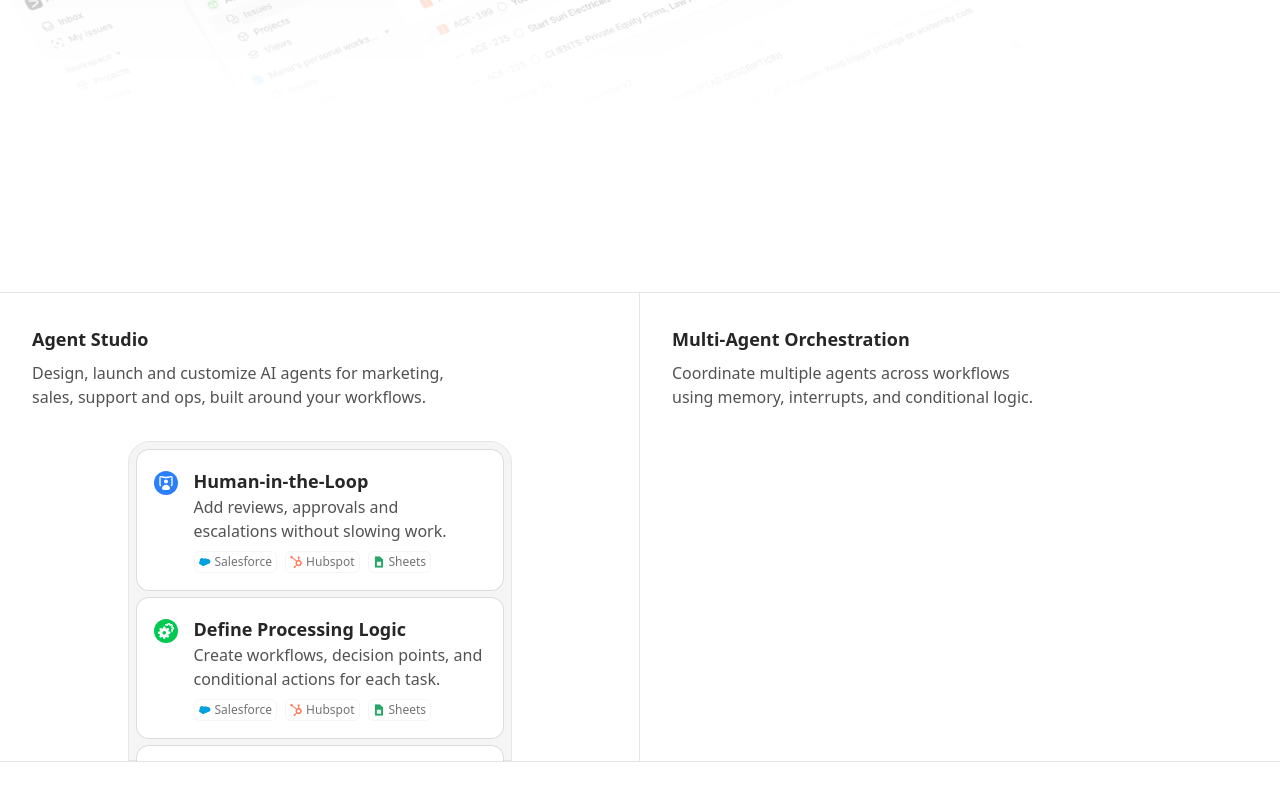
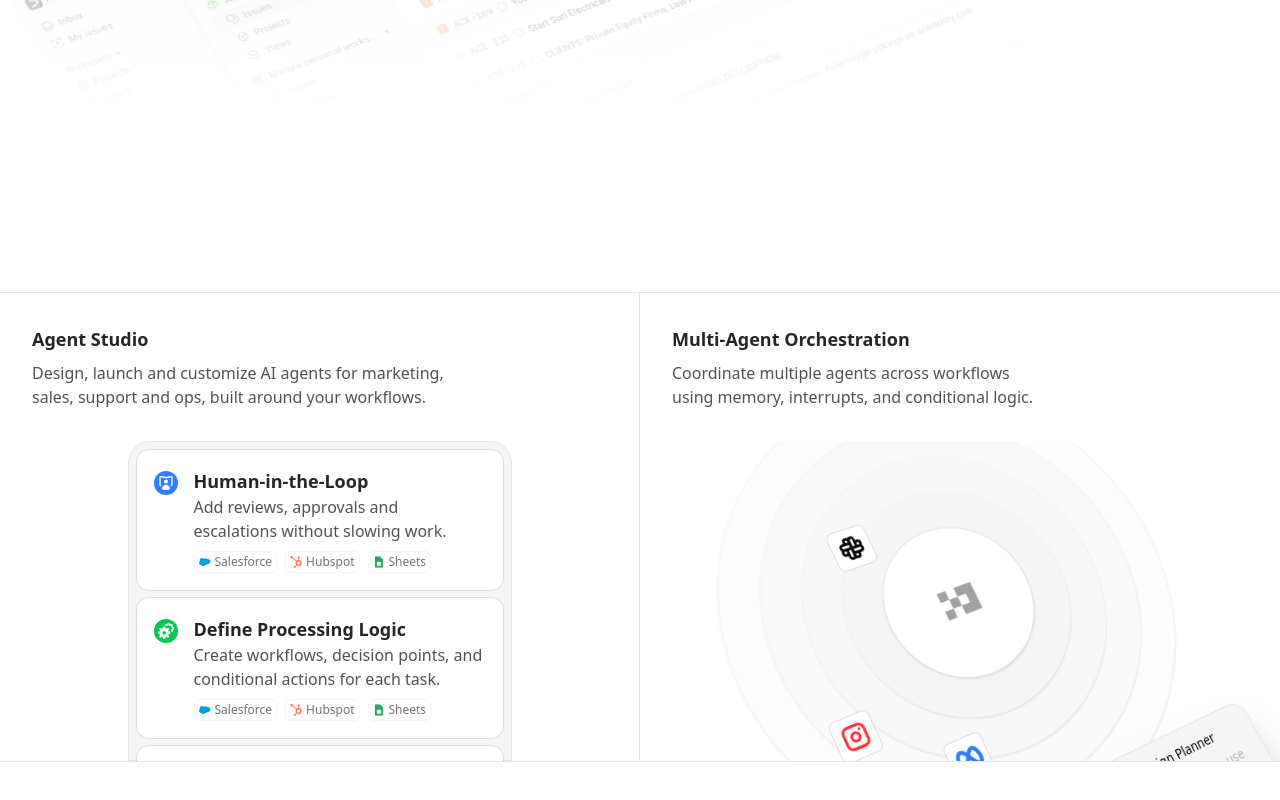
Before and after one commit to igmoni/linear-clone, a Next.js app: page / in a window 1280 px wide. Shown: the part 2993-3793 px from the top of the page. Built offline with nearby package versions, Linux system fonts and the light colour scheme.

Commit message:
video 1 completed dude

```diff
--- a/src/app/globals.css
+++ b/src/app/globals.css
@@ -133,6 +133,16 @@
 
    --shadow-brand: var(--brand-shadow, 0 0 #0000);
 
+   --animate-orbit: orbit var(--orbit-duration) linear infinite;
+
+   @keyframes orbit {
+    0% {
+      transform: rotate(0deg) translate(var(--translate-position)) rotate(0deg);
+    }
+    100% {
+      transform: rotate(360deg)  translate(var(--translate-position)) rotate(-360deg);
+    }
+   }
  }
 
  @layer base {
--- a/src/components/features-secondary/Index.js
+++ b/src/components/features-secondary/Index.js
@@ -3,17 +3,16 @@ import React from "react";
 import { Container } from "../Container";
 import { cn } from "@/lib/utils";
 import { SkeletonOne } from "./skeletons/First";
+import { SkeletonTwo } from "./skeletons/Second";
 
 const FeaturesSection = () => {
   return (
     <section className="relative overflow-hidden pt-10 md:pt-20 lg:pt-32">
       <Container>
         <div className="grid grid-cols-1 divide-y border-y border-neutral-200 md:grid-cols-2 md:divide-x md:divide-y-0 dark:divide-neutral-800 dark:border-neutral-800">
-
           {/* Left Card */}
           <div className="relative flex flex-col">
             <CardContent>
-
               <h2 className="text-lg font-bold text-neutral-800 dark:text-neutral-200">
                 Agent Studio
               </h2>
@@ -27,13 +26,11 @@ const FeaturesSection = () => {
             <CardSkeleton className={"flex-1"}>
               <SkeletonOne />
             </CardSkeleton>
-
           </div>
 
           {/* Right Card */}
-          <div className="relative flex flex-col ">
+          <div className="relative flex flex-col">
             <CardContent>
-
               <h2 className="text-lg font-bold text-neutral-800 dark:text-neutral-200">
                 Multi-Agent Orchestration
               </h2>
@@ -47,9 +44,9 @@ const FeaturesSection = () => {
             <div className="flex-1" />
 
             <CardSkeleton>
+              <SkeletonTwo />
             </CardSkeleton>
           </div>
-
         </div>
       </Container>
     </section>
@@ -58,30 +55,13 @@ const FeaturesSection = () => {
 
 export { FeaturesSection };
 
-
-
-
-
 /* -------------------- Skeletons -------------------- */
 
 
 
-
-
-const SkeletonTwo = () => {
-  return (
-    <div className="h-40 w-full rounded-xl bg-neutral-300 dark:bg-neutral-700" />
-  );
+const CardContent = ({ children }) => {
+  return <div className="p-4 md:p-8">{children}</div>;
 };
-
-
-
-const CardContent = ({children}) => {
-  return (
-    <div className="p-4 md:p-8">{children}</div>
-  )
-}
-
 
 const CardDescription = ({ children }) => {
   return (
@@ -91,15 +71,12 @@ const CardDescription = ({ children }) => {
   );
 };
 
-const CardSkeleton = ({
-  className,
-  children,
-}) => {
+const CardSkeleton = ({ className, children }) => {
   return (
     <div
       className={cn(
-        "relative h-80 sm:h-60 overflow-hidden flex flex-col md:h-80 perspective-distant",
-        className
+        "relative flex h-80 flex-col overflow-hidden perspective-distant sm:h-60 md:h-80",
+        className,
       )}
     >
       {children}
--- /dev/null
+++ b/src/components/features-secondary/skeletons/Second.js
@@ -0,0 +1,101 @@
+import { InstagramIcon, MetaIcon, SheetsIcon, SlackIcon } from "@/icons/FileIcon";
+import { cn } from "@/lib/utils";
+import { LogoIcon } from "@/svgs/Logo";
+import { IconCircleDashedCheck } from "@tabler/icons-react";
+import React from "react";
+
+const SkeletonTwo = () => {
+  return (
+    <div className="absolute inset-x-0 flex h-full w-full flex-1 items-center justify-center gap-2 p-2"
+    style={{
+        transform: "rotateY(20deg) rotateX(20deg) rotateZ(-20deg)"
+    }}
+    >
+      <Circle className="flex items-center justify-center border-neutral-200 shadow-sm">
+        <LogoIcon className={"size-10 text-neutral-400"} />
+
+        <RevolvingCard>
+          <SlackIcon className="size-8" />
+        </RevolvingCard>
+
+        <RevolvingCard className="[--orbit-duration:20s] [--translate-position:160px]">
+          <MetaIcon className="size-8" />
+        </RevolvingCard>
+
+        <RevolvingCard className="[--orbit-duration:15s] [--translate-position:180px]">
+          <InstagramIcon className="size-8 text-red-500" />
+        </RevolvingCard>
+
+        <RevolvingCard className="[--orbit-duration:25s] [--translate-position:220px]">
+          <SheetsIcon className="size-8 " />
+        </RevolvingCard>
+
+        <RevolvingCard
+          className={
+            "size-auto w-60 bg-transparent shadow-none ring-0 [--orbit-duration:30s] [--translate-position:250px]"
+          }
+        >
+          <SkeletonCard
+            className={"absolute bottom-0 left-12 z-30 max-w-[90%]"}
+            icon={<IconCircleDashedCheck className="size-4" />}
+            title={"Campaign Planner"}
+            desc="Creates clear, ready-to-use campaign briefs using product info."
+          />
+        </RevolvingCard>
+      </Circle>
+      <Circle className="relative z-9 size-60 border-neutral-100 bg-neutral-100/80 shadow"></Circle>
+      <Circle className="z-8 size-80 border-neutral-100 bg-neutral-100/60 shadow"></Circle>
+      <Circle className="z-7 size-100 border-neutral-100 bg-neutral-100/40 shadow"></Circle>
+      <Circle className="z-6 size-120 border-neutral-100 bg-neutral-100/20 shadow"></Circle>
+    </div>
+  );
+};
+
+export { SkeletonTwo };
+
+const RevolvingCard = ({ className, children }) => {
+  return (
+    <div
+      className={cn(
+        "animate-orbit absolute inset-0 m-auto flex size-10 items-center justify-center rounded-sm border border-transparent bg-white ring-1 shadow-black/10 ring-black/10 [--orbit-duration:10s] [--translate-position:120px]",
+        className,
+      )}
+    >
+      {children}
+    </div>
+  );
+};
+const SkeletonCard = ({ icon, title, desc, badge, className }) => {
+  return (
+    <div
+      className={cn(
+        "mx-auto my-auto h-fit w-full max-w-[85%] rounded-2xl border border-neutral-200 bg-neutral-100 p-3 shadow-2xl dark:border-neutral-700 dark:bg-neutral-900",
+        className,
+      )}
+    >
+      <div className="flex items-center gap-3">
+        {icon}
+        <p className="text-sm font-normal text-black dark:text-white">
+          {title}
+        </p>
+        {badge}
+      </div>
+      <p className="mt-2 text-sm font-normal text-neutral-400/80 dark:text-neutral-400">
+        {desc}
+      </p>
+    </div>
+  );
+};
+
+const Circle = ({ className, children }) => {
+  return (
+    <div
+      className={cn(
+        "absolute inset-0 z-10 m-auto size-40 rounded-full border border-transparent bg-white",
+        className,
+      )}
+    >
+      {children}
+    </div>
+  );
+};
--- a/src/components/features/skeletons/Second.js
+++ b/src/components/features/skeletons/Second.js
@@ -67,13 +67,13 @@ const Second = () => {
 
 export { Second };
 
-const GradientHr = () => {
+export const GradientHr = () => {
   return(
     <div className="h-px w-full bg-linear-to-r from-transparent via-neutral-200 to-transparent" />
   );
 };
 
-const Row = ({ icon, title, time, variant = "success" }) => {
+export const Row = ({ icon, title, time, variant = "success" }) => {
   return (
     <div className="flex items-center justify-between px-4 py-2">
       <div className="flex items-center gap-2">
@@ -99,7 +99,7 @@ const Row = ({ icon, title, time, variant = "success" }) => {
   );
 };
 
-const Pattern = () => {
+export const Pattern = () => {
   return (
     <div className="absolute inset-0 bg-[repeating-linear-gradient(315deg,var(--pattern-fg)_0,var(--pattern-fg)_1px,transparent_0,transparent_50%)] bg-size-[10px_10px] bg-fixed" />
   );
--- a/src/icons/FileIcon.js
+++ b/src/icons/FileIcon.js
@@ -205,3 +205,69 @@ export const CogIcon = (props) => {
     </svg>
   );
 };
+
+export const SlackIcon = (props) => {
+  return (
+    <svg
+      xmlns="http://www.w3.org/2000/svg"
+      width="24"
+      height="24"
+      viewBox="0 0 24 24"
+      fill="none"
+      stroke="currentColor"
+      strokeWidth="2"
+      strokeLinecap="round"
+      strokeLinejoin="round"
+      classname=" size-8"
+      {...props}
+    >
+      <path d="M12 12v-6a2 2 0 0 1 4 0v6m0 -2a2 2 0 1 1 2 2h-6"></path>
+      <path d="M12 12h6a2 2 0 0 1 0 4h-6m2 0a2 2 0 1 1 -2 2v-6"></path>
+      <path d="M12 12v6a2 2 0 0 1 -4 0v-6m0 2a2 2 0 1 1 -2 -2h6"></path>
+      <path d="M12 12h-6a2 2 0 0 1 0 -4h6m-2 0a2 2 0 1 1 2 -2v6"></path>
+    </svg>
+  );
+};
+
+export const MetaIcon = (props) => {
+  return (
+    <svg
+      xmlns="http://www.w3.org/2000/svg"
+      width="24"
+      height="24"
+      viewBox="0 0 24 24"
+      fill="none"
+      stroke="var(--color-blue-500)"
+      strokeWidth="3"
+      strokeLinecap="round"
+      strokeLinejoin="round"
+      className="text-blue-500"
+      {...props}
+    >
+      <path d="M12 10.174c1.766 -2.784 3.315 -4.174 4.648 -4.174c2 0 3.263 2.213 4 5.217c.704 2.869 .5 6.783 -2 6.783c-1.114 0 -2.648 -1.565 -4.148 -3.652a27.627 27.627 0 0 1 -2.5 -4.174z"></path>
+      <path d="M12 10.174c-1.766 -2.784 -3.315 -4.174 -4.648 -4.174c-2 0 -3.263 2.213 -4 5.217c-.704 2.869 -.5 6.783 2 6.783c1.114 0 2.648 -1.565 4.148 -3.652c1 -1.391 1.833 -2.783 2.5 -4.174z"></path>
+    </svg>
+  );
+};
+
+export const InstagramIcon = (props) => {
+  return (
+    <svg
+      xmlns="http://www.w3.org/2000/svg"
+      width="24"
+      height="24"
+      viewBox="0 0 24 24"
+      fill="none"
+      stroke="currentColor"
+      strokeWidth="2"
+      strokeLinecap="round"
+      strokeLinejoin="round"
+      className="size-8 text-red-500"
+      {...props}
+    >
+      <path d="M4 8a4 4 0 0 1 4 -4h8a4 4 0 0 1 4 4v8a4 4 0 0 1 -4 4h-8a4 4 0 0 1 -4 -4z"></path>
+      <path d="M9 12a3 3 0 1 0 6 0a3 3 0 0 0 -6 0"></path>
+      <path d="M16.5 7.5v.01"></path>
+    </svg>
+  );
+};
--- a/src/svgs/Logo.js
+++ b/src/svgs/Logo.js
@@ -14,7 +14,7 @@ const Logo = ({ className }) => {
 
 export { Logo };
 
-const LogoIcon = (props) => {
+export const LogoIcon = (props) => {
   return (
     <svg
       width="20"
```
Lines whose indentation alone changed are shown as unchanged.
